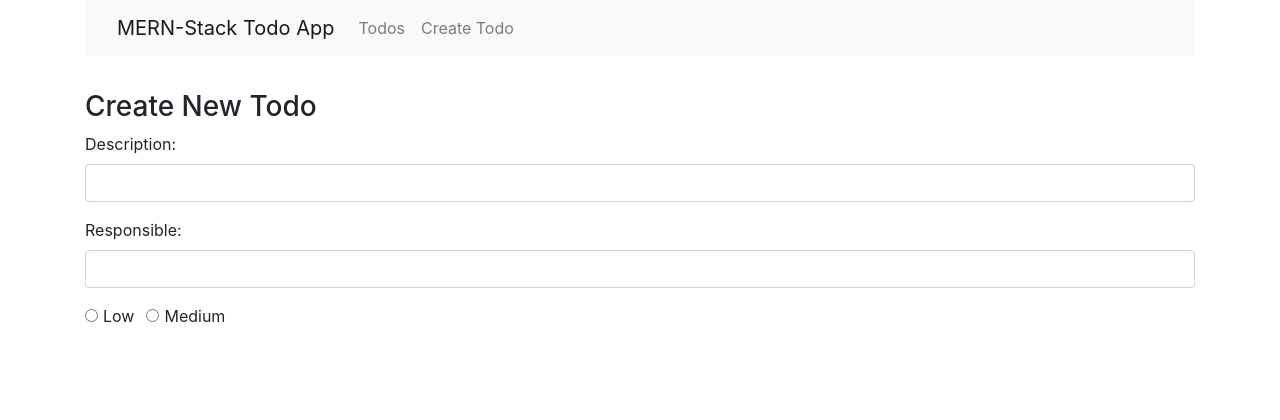
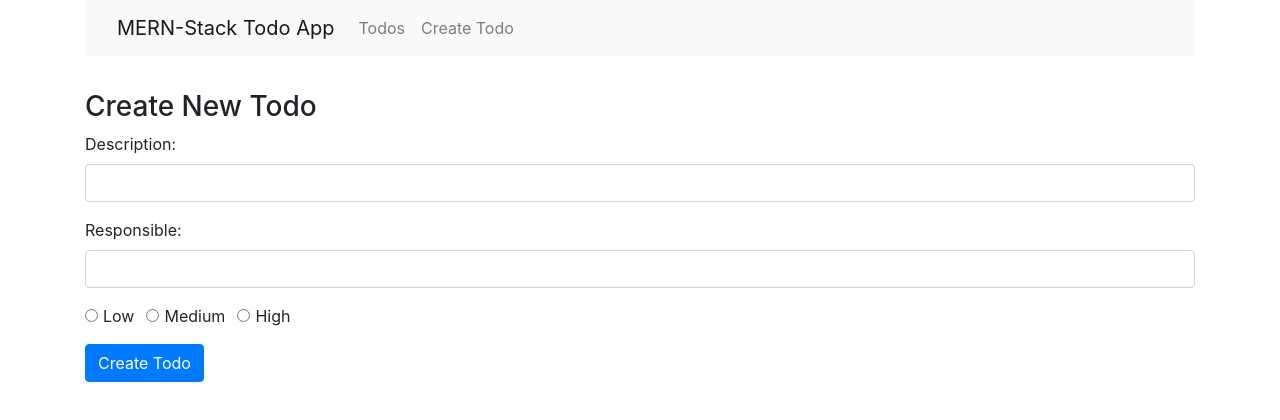
Before and after one commit to sharonmertens/TODO-Mern, a React (Create React App) app in the folder mern-todo-app/: page /create in a window 1280 px wide. Shown: the top 420 px of the page. Built offline with nearby package versions, Linux system fonts and the light colour scheme.

Commit message:
frontend set up

```diff
--- a/mern-todo-app/src/App.js
+++ b/mern-todo-app/src/App.js
@@ -15,7 +15,7 @@
       <Router>
         <div className="container">
           <nav className="navbar navbar-expand-lg navbar-light bg-light">
-            <a class="navbar-brand" href="https://codingthesmartway.com" target="_blank">
+            <a className="navbar-brand" href="https://codingthesmartway.com" target="_blank">
 
             </a>
             <Link to="/" className="navbar-brand">MERN-Stack Todo App</Link>
--- a/mern-todo-app/src/components/create-todo.component.js
+++ b/mern-todo-app/src/components/create-todo.component.js
@@ -108,6 +108,21 @@
                       />
               <label className="form-check-label">Medium</label>
             </div>
+            <div className="form-check form-check-inline">
+              <input  className="form-check-input"
+                      type="radio"
+                      name="priorityOptions"
+                      id="priorityHigh"
+                      value="High"
+                      checked={this.state.todo_priority==='High'}
+                      onChange={this.onChangeTodoPriority}
+                      />
+                <label className="form-check-label">High</label>
+            </div>
+          </div>
+
+          <div className="form-group">
+            <input type="submit" value="Create Todo" className="btn btn-primary" />
           </div>
 
         </form>
```
